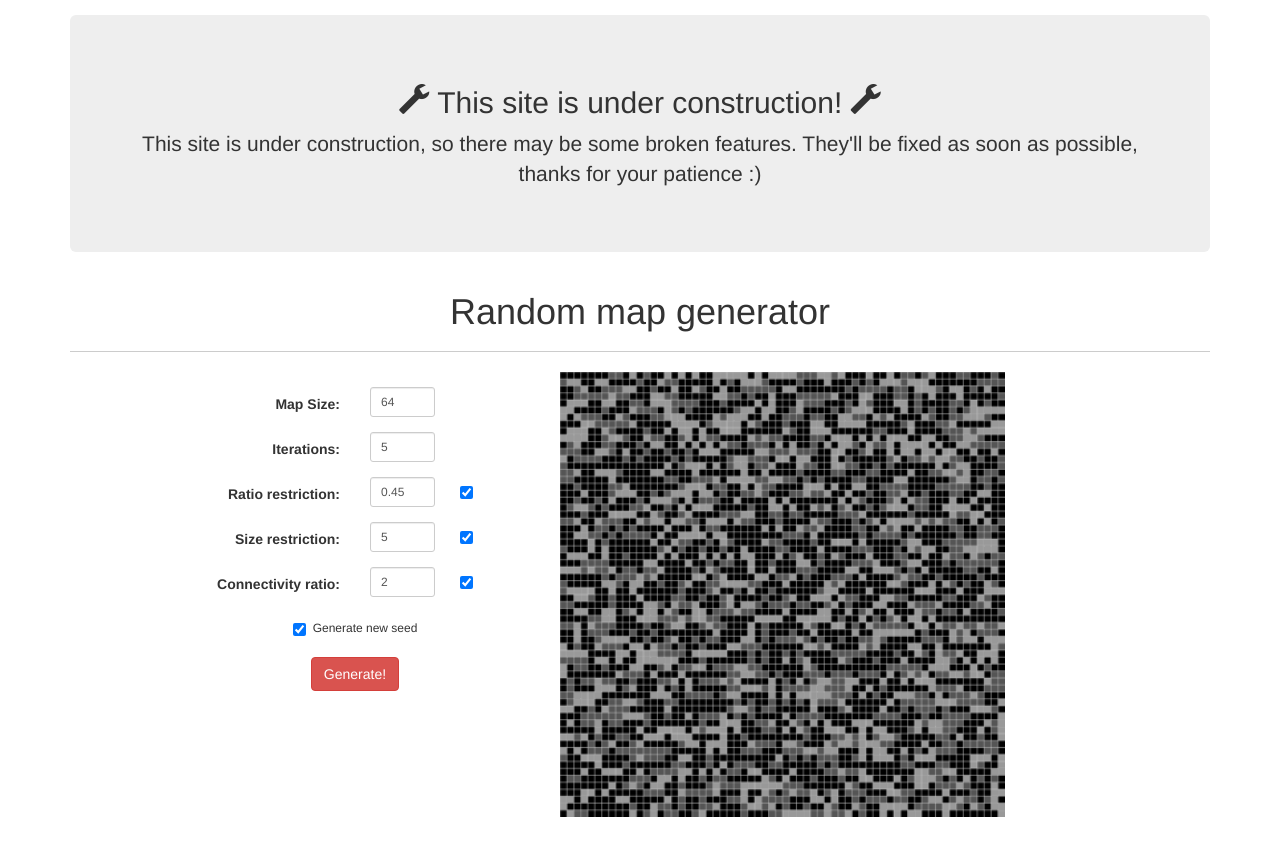
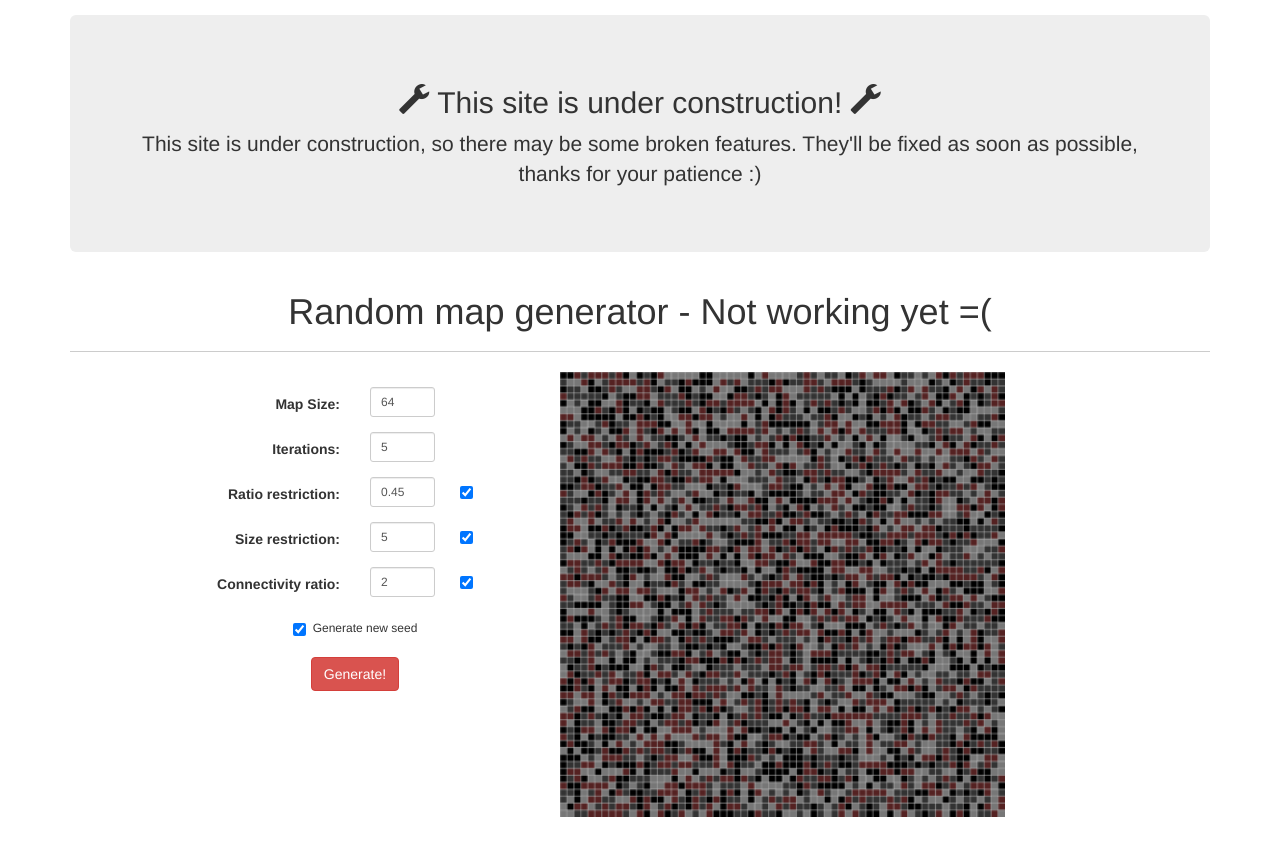
Before and after one commit to Adriem/random-map-generator, a plain HTML site: page index.html in a window 1280 px wide. Shown: the part 55-910 px from the top of the page. Drawn offline with nearby package versions, Linux system fonts and the light colour scheme.

Commit message:
Little fixups

```diff
--- a/index.html
+++ b/index.html
@@ -59,7 +59,7 @@
 
 		<!-- TITLE -->
 		<div class="page-header">
-			<h1 class="text-center">Random map generator</h1>
+			<h1 class="text-center">Random map generator - Not working yet =(</h1>
 		</div>
 		<!-- CONTROLS -->
 		<form class="form-horizontal col-lg-4 col-lg-offset-1 col-sm-6 col-xs-12" style="padding:15px">
--- a/js/dungeon.js
+++ b/js/dungeon.js
@@ -1,15 +1,15 @@
 GRID_COLOR = "#CCC";
 BACKGROUND_COLOR = "#000";
-WALL_COLOR = "#999";
-GROUND_COLOR = "#555";
-DOOR_COLOR = "C00";
+WALL_COLOR = "#777";
+GROUND_COLOR = "#333";
+DOOR_COLOR = "#522";
 TILE_SIZE   = 400 / 64
 DRAW_GRID = true;
 
 TILE_NULL = -1;
 TILE_GROUND = 0;
 TILE_DOOR = 1;
-TILE_WALL = 3;
+TILE_WALL = 2;
 
 var TileMap = function(w, h, c) {
 	this.w = w;
@@ -21,7 +21,7 @@ var TileMap = function(w, h, c) {
         for (var i=0; i<h; i++) {
             arr[i] = [];
             for (var j=0; j<w; j++)
-                arr[i][j] = randomValue(0,5) - 1;
+                arr[i][j] = randomValue(0,4) - 1;
         }
         return arr;
     })(this.h, this.w);
```
